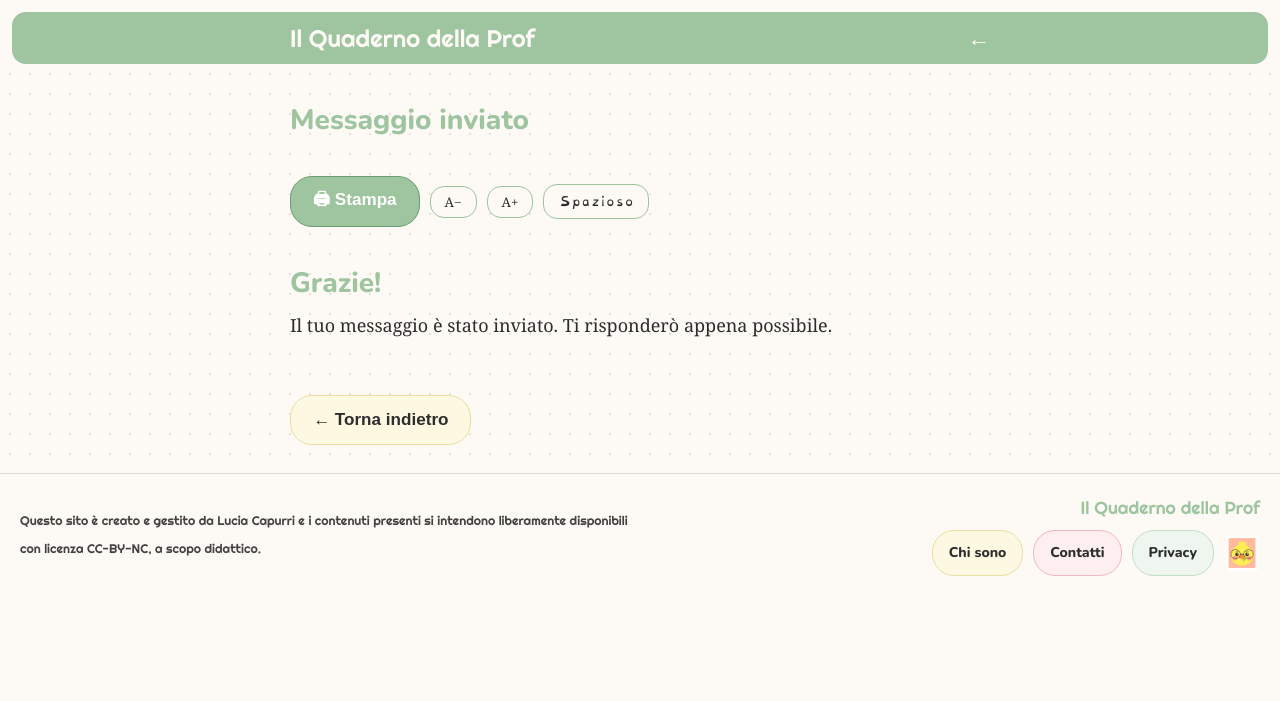
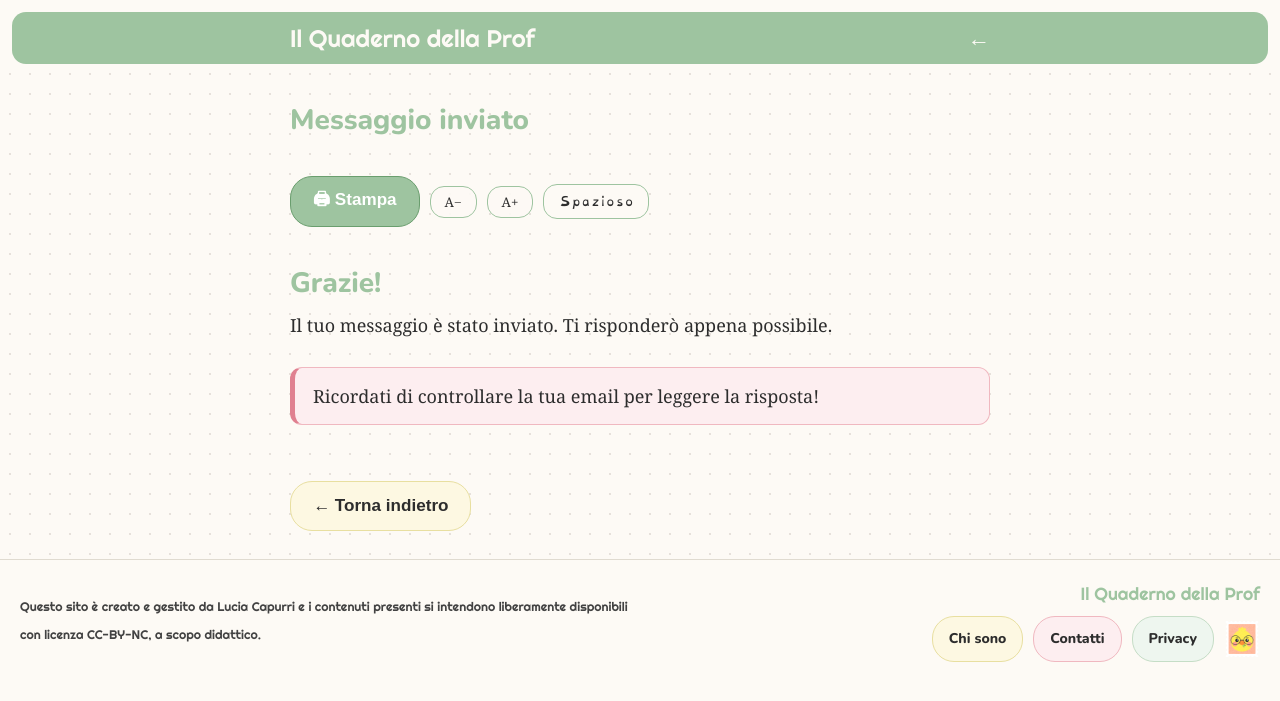
Before and after one commit to ilquadernodellaprof/ilquadernodellaprof.github.io, a Jekyll site: the page built from about/grazie.md, in a window 1280 px wide. Shown: the top 701 px of the page. Built offline with Jekyll 4.4.1, drawn with Linux system fonts in a browser that asks for light colours.

Commit message:
Update grazie.md

```diff
--- a/about/grazie.md
+++ b/about/grazie.md
@@ -5,3 +5,6 @@ title: Messaggio inviato
 # Grazie!
 
 Il tuo messaggio è stato inviato. Ti risponderò appena possibile.
+
+<div class="box-info box-nota">
+Ricordati di controllare la tua email per leggere la risposta! </div>
```
